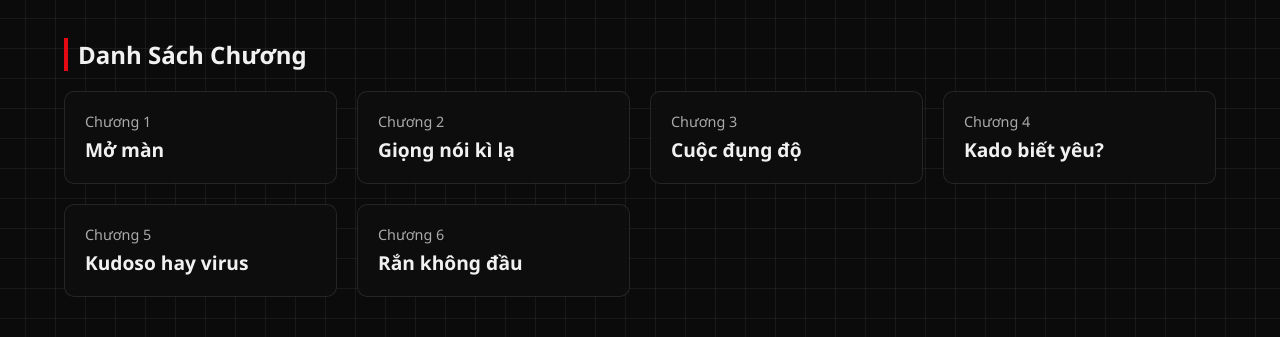
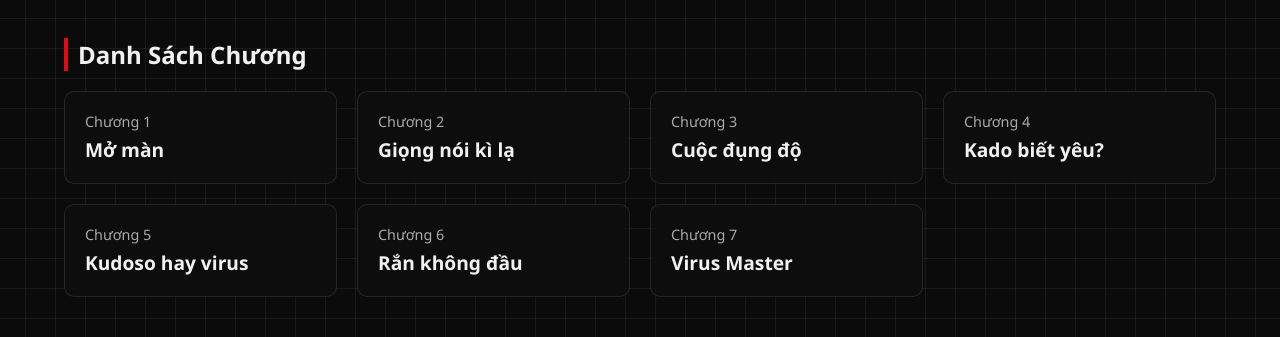
Before and after one commit to Khoi080gmgm/aserkm, a plain HTML site: page index.html in a window 1280 px wide. Shown: the part 642-979 px from the top of the page. Drawn offline with Linux system fonts and the light colour scheme.

Commit message:
Update index.html

```diff
--- a/index.html
+++ b/index.html
@@ -401,7 +401,8 @@ Thảm họa có quy mô lớn nhất vũ trụ có thể nói đến thảm h
             { id: 3, title: "Cuộc đụng độ", file: "chap3.txt" },
             { id: 4, title: "Kado biết yêu?", file: "chap4.txt" },
             { id: 5, title: "Kudoso hay virus", file: "chap5.txt" },
-            { id: 6, title: "Rắn không đầu", file: "chap6.txt" }
+            { id: 6, title: "Rắn không đầu", file: "chap6.txt" },
+            { id: 7, title: "Virus Master", file: "chap7.txt" }
         ];
 
         window.onload = () => {
```
